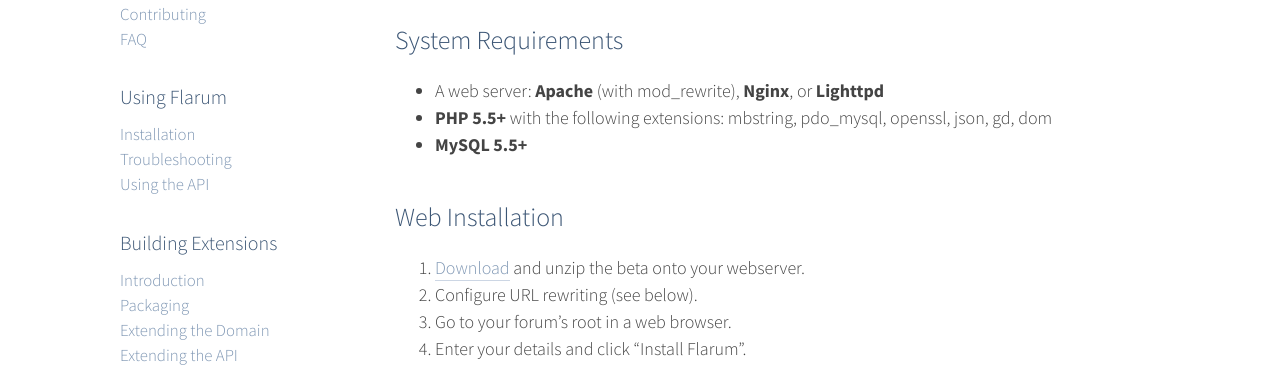
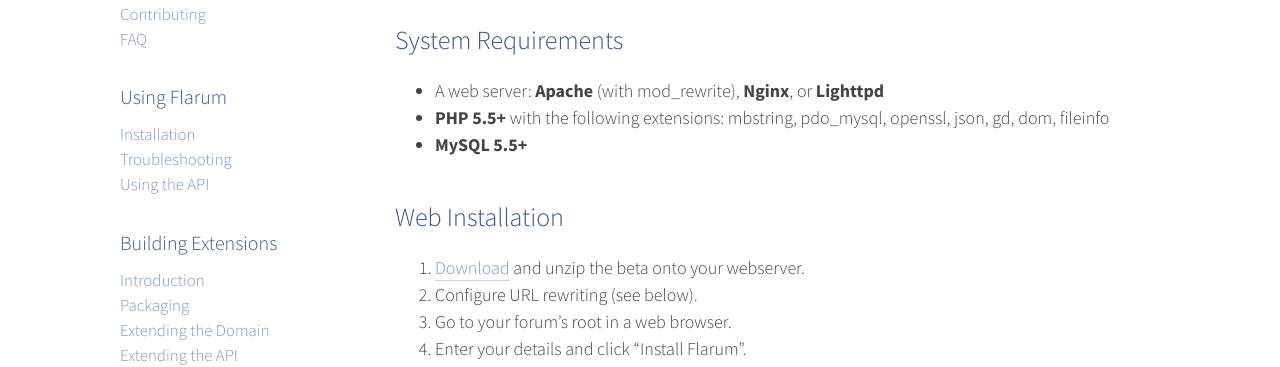
Before and after one commit to flarum/flarum.github.io, a Jekyll site: the page built from _docs/installation.md, in a window 1280 px wide and 900 px high. Shown: the part 344-711 px from the top of the window. Built offline with Jekyll 4.4.1, drawn with Linux system fonts in a browser that asks for light colours; nearby versions of some CDN libraries; comment, search, counter and statistics services are not loaded.

Commit message:
Update system requirements

```diff
--- a/_docs/installation.md
+++ b/_docs/installation.md
@@ -8,7 +8,7 @@
 ## System Requirements
 
 * A web server: **Apache** (with mod_rewrite), **Nginx**, or **Lighttpd**
-* **PHP 5.5+** with the following extensions: mbstring, pdo_mysql, openssl, json, gd, dom
+* **PHP 5.5+** with the following extensions: mbstring, pdo_mysql, openssl, json, gd, dom, fileinfo
 * **MySQL 5.5+**
 
 <a name="web-installation"></a>
```
